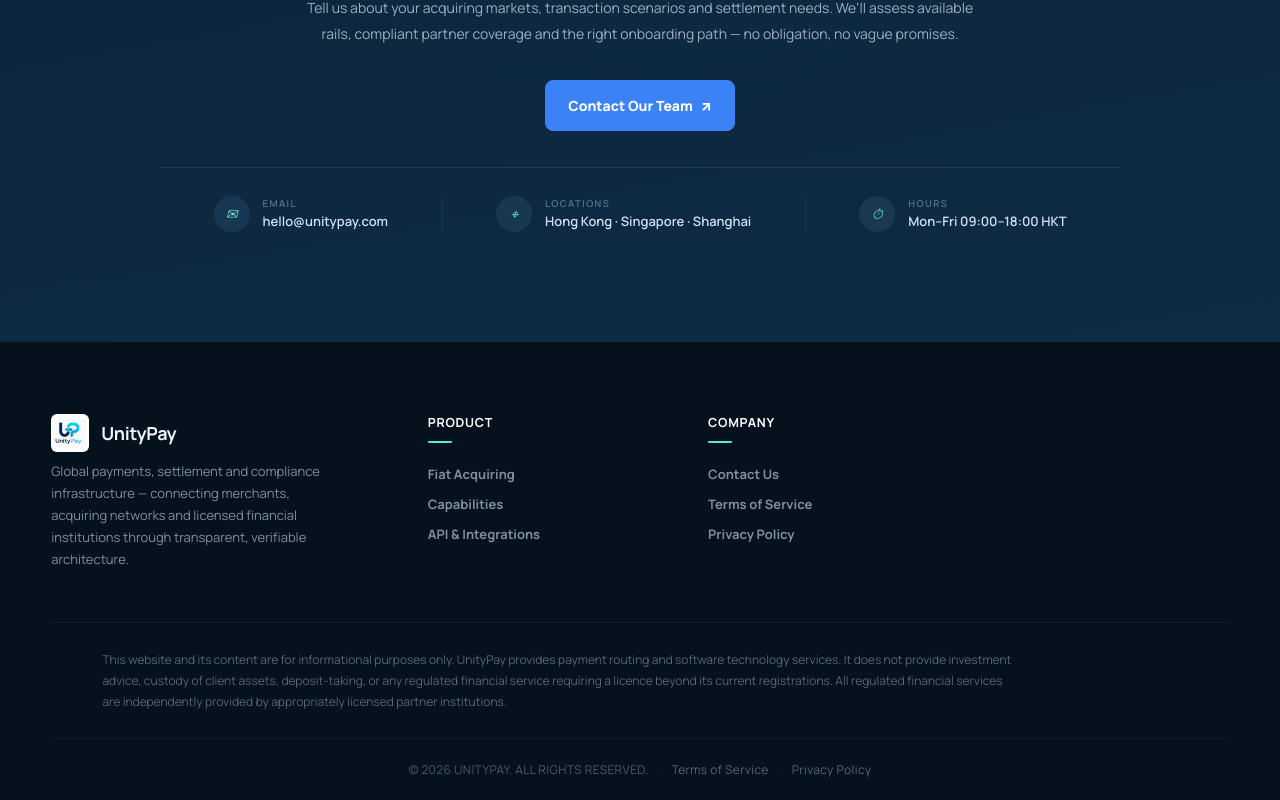
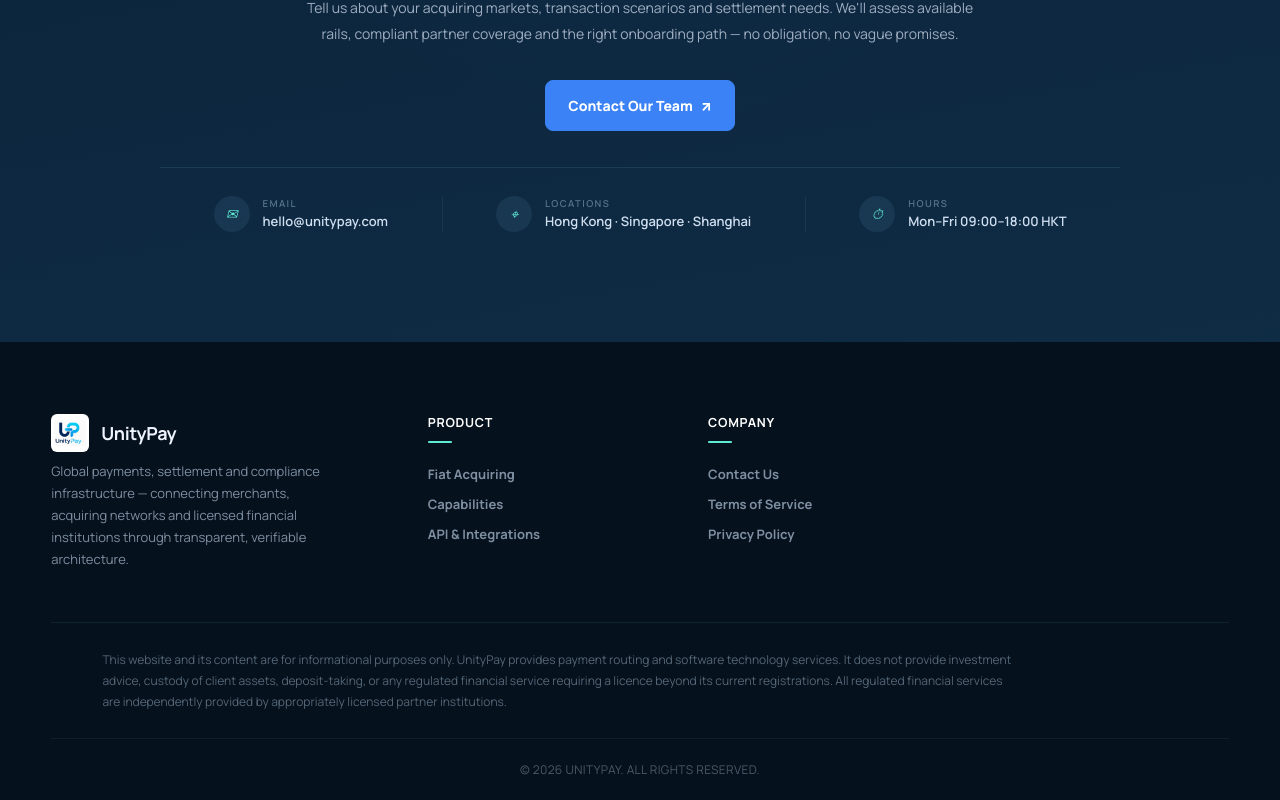
Before and after one commit to hadespenn/unitypay-site, a Next.js app: page / in a window 1280 px wide. Shown: the part 8105-8905 px from the top of the page. Built offline with nearby package versions, Linux system fonts and the light colour scheme.

Commit message:
底部栏

```diff
--- a/app/page.tsx
+++ b/app/page.tsx
@@ -599,10 +599,8 @@ export default function Home() {
         </div>
         <div className="footer-bottom">
           <span>{t.footerCopyright}</span>
-          <span className="footer-bottom-dot">·</span>
-          <a href="#">{t.footerLinkTerms}</a>
-          <span className="footer-bottom-dot">·</span>
-          <a href="#">{t.footerLinkPrivacy}</a>
+
+
         </div>
       </footer>
     </main>
```
